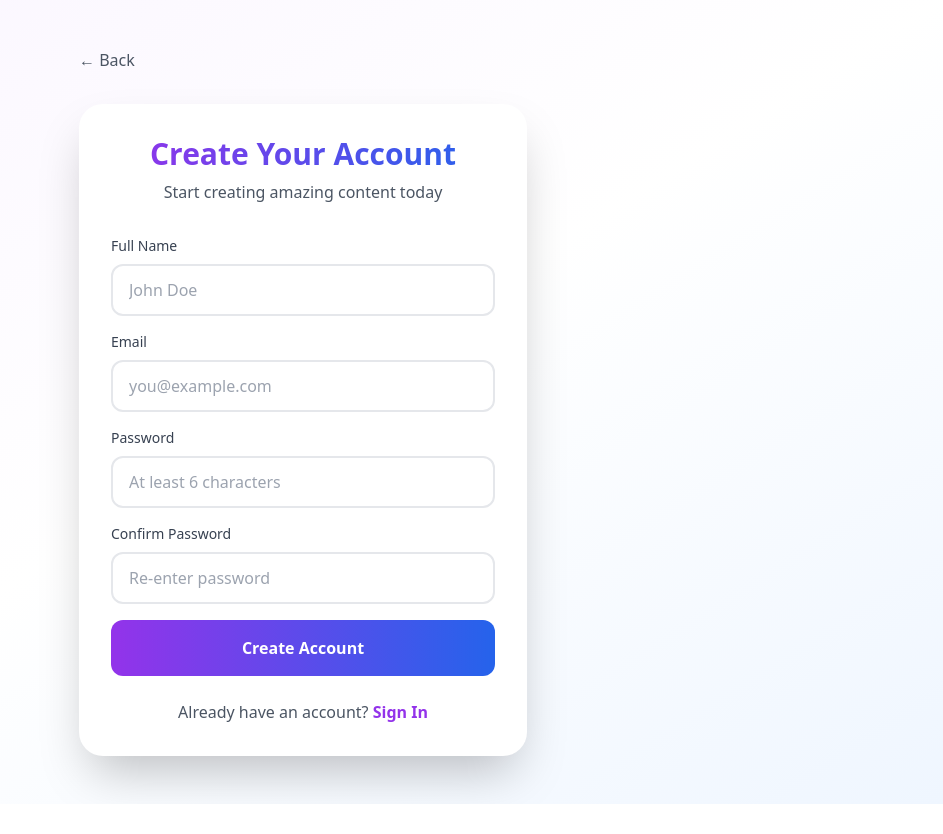
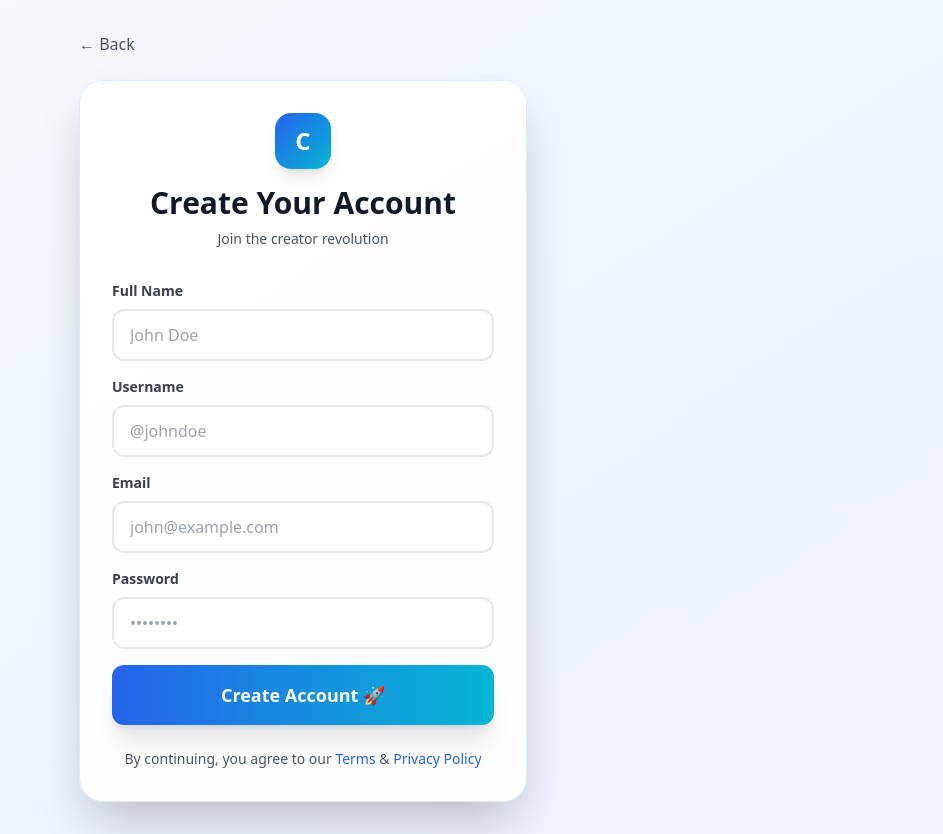
Before and after one commit to cybev1/cybev-frontend, a Next.js app: page /auth/signup in a window 1280 px wide. Shown: the whole page, without its empty margins (337-1280 px from the left). Before the commit the page ends 804 px from the top, so only its background shows below. Built offline with nearby package versions, Linux system fonts and the light colour scheme.

Commit message:
Update signup.jsx

```diff
--- a/src/pages/auth/signup.jsx
+++ b/src/pages/auth/signup.jsx
@@ -1,171 +1,126 @@
-import React, { useState } from 'react';
+import { useState } from 'react';
 import { useRouter } from 'next/router';
 import axios from 'axios';
 
-const Signup = () => {
+export default function Signup() {
   const router = useRouter();
   const [formData, setFormData] = useState({
     name: '',
     email: '',
-    password: '',
-    confirmPassword: ''
+    username: '',
+    password: ''
   });
+  const [loading, setLoading] = useState(false);
   const [error, setError] = useState('');
-  const [loading, setLoading] = useState(false);
-
-  const handleChange = (e) => {
-    setFormData({ ...formData, [e.target.name]: e.target.value });
-    setError('');
-  };
 
   const handleSubmit = async (e) => {
     e.preventDefault();
+    setLoading(true);
     setError('');
 
-    // Validation
-    if (formData.password !== formData.confirmPassword) {
-      setError('Passwords do not match');
-      return;
-    }
-
-    if (formData.password.length < 6) {
-      setError('Password must be at least 6 characters');
-      return;
-    }
-
-    setLoading(true);
-
     try {
-      const response = await axios.post('http://localhost:5000/api/auth/register', {
-        name: formData.name,
-        email: formData.email,
-        password: formData.password
-      });
-
-      // Store token
+      const response = await axios.post('http://localhost:5000/api/auth/register', formData);
       localStorage.setItem('token', response.data.token);
-
-      // Redirect to onboarding
       router.push('/onboarding');
     } catch (err) {
-      setError(err.response?.data?.message || 'Registration failed. Please try again.');
+      setError(err.response?.data?.message || 'Registration failed');
     } finally {
       setLoading(false);
     }
   };
 
   return (
-    <div className="min-h-screen bg-gradient-to-br from-purple-50 via-white to-blue-50 flex items-center justify-center px-6 py-12">
+    <div className="min-h-screen bg-gradient-to-br from-slate-50 via-blue-50 to-indigo-50 flex items-center justify-center px-4 py-8">
       <div className="max-w-md w-full">
-        {/* Back Button */}
         <button
           onClick={() => router.push('/auth/choice')}
-          className="mb-8 text-gray-600 hover:text-gray-800 flex items-center gap-2"
+          className="mb-6 text-gray-600 hover:text-blue-600 transition flex items-center gap-2"
         >
           ← Back
         </button>
 
-        {/* Card */}
-        <div className="bg-white rounded-3xl shadow-2xl p-8">
-          <h1 className="text-3xl font-bold text-center mb-2 bg-gradient-to-r from-purple-600 to-blue-600 bg-clip-text text-transparent">
-            Create Your Account
-          </h1>
-          <p className="text-gray-600 text-center mb-8">
-            Start creating amazing content today
-          </p>
+        <div className="bg-white/90 backdrop-blur-sm rounded-3xl shadow-2xl p-6 sm:p-8 border border-blue-100">
+          <div className="text-center mb-8">
+            <div className="w-14 h-14 bg-gradient-to-br from-blue-600 to-cyan-500 rounded-2xl flex items-center justify-center mx-auto mb-4 shadow-lg">
+              <span className="text-2xl font-bold text-white">C</span>
+            </div>
+            <h2 className="text-2xl sm:text-3xl font-bold text-gray-900 mb-2">Create Your Account</h2>
+            <p className="text-gray-600 text-sm">Join the creator revolution</p>
+          </div>
 
-          {/* Error Message */}
           {error && (
             <div className="mb-6 p-4 bg-red-50 border border-red-200 rounded-xl text-red-600 text-sm">
               {error}
             </div>
           )}
 
-          {/* Form */}
           <form onSubmit={handleSubmit} className="space-y-4">
             <div>
-              <label className="block text-sm font-medium text-gray-700 mb-2">
-                Full Name
-              </label>
+              <label className="block text-sm font-semibold text-gray-700 mb-2">Full Name</label>
               <input
                 type="text"
-                name="name"
                 value={formData.name}
-                onChange={handleChange}
+                onChange={(e) => setFormData({...formData, name: e.target.value})}
+                className="w-full px-4 py-3 rounded-xl border-2 border-gray-200 focus:border-blue-500 focus:outline-none transition"
+                placeholder="John Doe"
                 required
-                className="w-full px-4 py-3 border-2 border-gray-200 rounded-xl focus:border-purple-400 focus:outline-none transition-colors"
-                placeholder="John Doe"
               />
             </div>
 
             <div>
-              <label className="block text-sm font-medium text-gray-700 mb-2">
-                Email
-              </label>
+              <label className="block text-sm font-semibold text-gray-700 mb-2">Username</label>
               <input
-                type="email"
-                name="email"
-                value={formData.email}
-                onChange={handleChange}
+                type="text"
+                value={formData.username}
+                onChange={(e) => setFormData({...formData, username: e.target.value})}
+                className="w-full px-4 py-3 rounded-xl border-2 border-gray-200 focus:border-blue-500 focus:outline-none transition"
+                placeholder="@johndoe"
                 required
-                className="w-full px-4 py-3 border-2 border-gray-200 rounded-xl focus:border-purple-400 focus:outline-none transition-colors"
-                placeholder="you@example.com"
               />
             </div>
 
             <div>
-              <label className="block text-sm font-medium text-gray-700 mb-2">
-                Password
-              </label>
+              <label className="block text-sm font-semibold text-gray-700 mb-2">Email</label>
               <input
-                type="password"
-                name="password"
-                value={formData.password}
-                onChange={handleChange}
+                type="email"
+                value={formData.email}
+                onChange={(e) => setFormData({...formData, email: e.target.value})}
+                className="w-full px-4 py-3 rounded-xl border-2 border-gray-200 focus:border-blue-500 focus:outline-none transition"
+                placeholder="john@example.com"
                 required
-                className="w-full px-4 py-3 border-2 border-gray-200 rounded-xl focus:border-purple-400 focus:outline-none transition-colors"
-                placeholder="At least 6 characters"
               />
             </div>
 
             <div>
-              <label className="block text-sm font-medium text-gray-700 mb-2">
-                Confirm Password
-              </label>
+              <label className="block text-sm font-semibold text-gray-700 mb-2">Password</label>
               <input
                 type="password"
-                name="confirmPassword"
-                value={formData.confirmPassword}
-                onChange={handleChange}
+                value={formData.password}
+                onChange={(e) => setFormData({...formData, password: e.target.value})}
+                className="w-full px-4 py-3 rounded-xl border-2 border-gray-200 focus:border-blue-500 focus:outline-none transition"
+                placeholder="••••••••"
                 required
-                className="w-full px-4 py-3 border-2 border-gray-200 rounded-xl focus:border-purple-400 focus:outline-none transition-colors"
-                placeholder="Re-enter password"
               />
             </div>
 
             <button
               type="submit"
               disabled={loading}
-              className="w-full py-4 bg-gradient-to-r from-purple-600 to-blue-600 text-white rounded-xl font-semibold hover:shadow-xl transition-all disabled:opacity-50 disabled:cursor-not-allowed"
+              className="w-full py-4 rounded-xl bg-gradient-to-r from-blue-600 to-cyan-500 hover:from-blue-700 hover:to-cyan-600 text-white font-bold text-lg shadow-xl transition-all duration-300 active:scale-95 disabled:opacity-50"
             >
-              {loading ? 'Creating Account...' : 'Create Account'}
+              {loading ? 'Creating Account...' : 'Create Account 🚀'}
             </button>
           </form>
 
-          {/* Login Link */}
-          <p className="text-center mt-6 text-gray-600">
-            Already have an account?{' '}
-            <button
-              onClick={() => router.push('/auth/login')}
-              className="text-purple-600 font-semibold hover:underline"
-            >
-              Sign In
-            </button>
-          </p>
+          <div className="mt-6 text-center">
+            <p className="text-sm text-gray-600">
+              By continuing, you agree to our{' '}
+              <a href="#" className="text-blue-600 hover:underline">Terms</a> &{' '}
+              <a href="#" className="text-blue-600 hover:underline">Privacy Policy</a>
+            </p>
+          </div>
         </div>
       </div>
     </div>
   );
-};
-
-export default Signup;
+}
```
